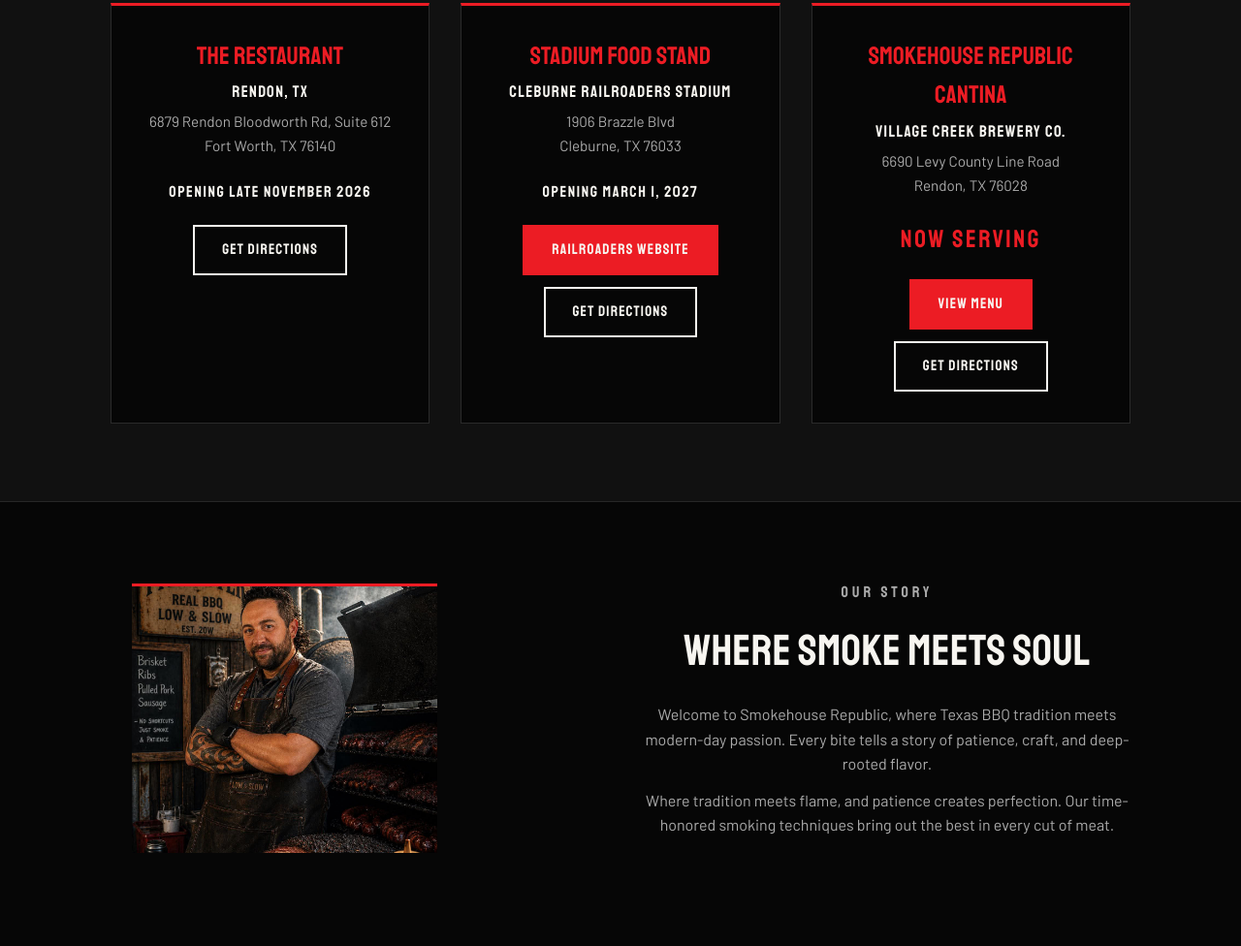
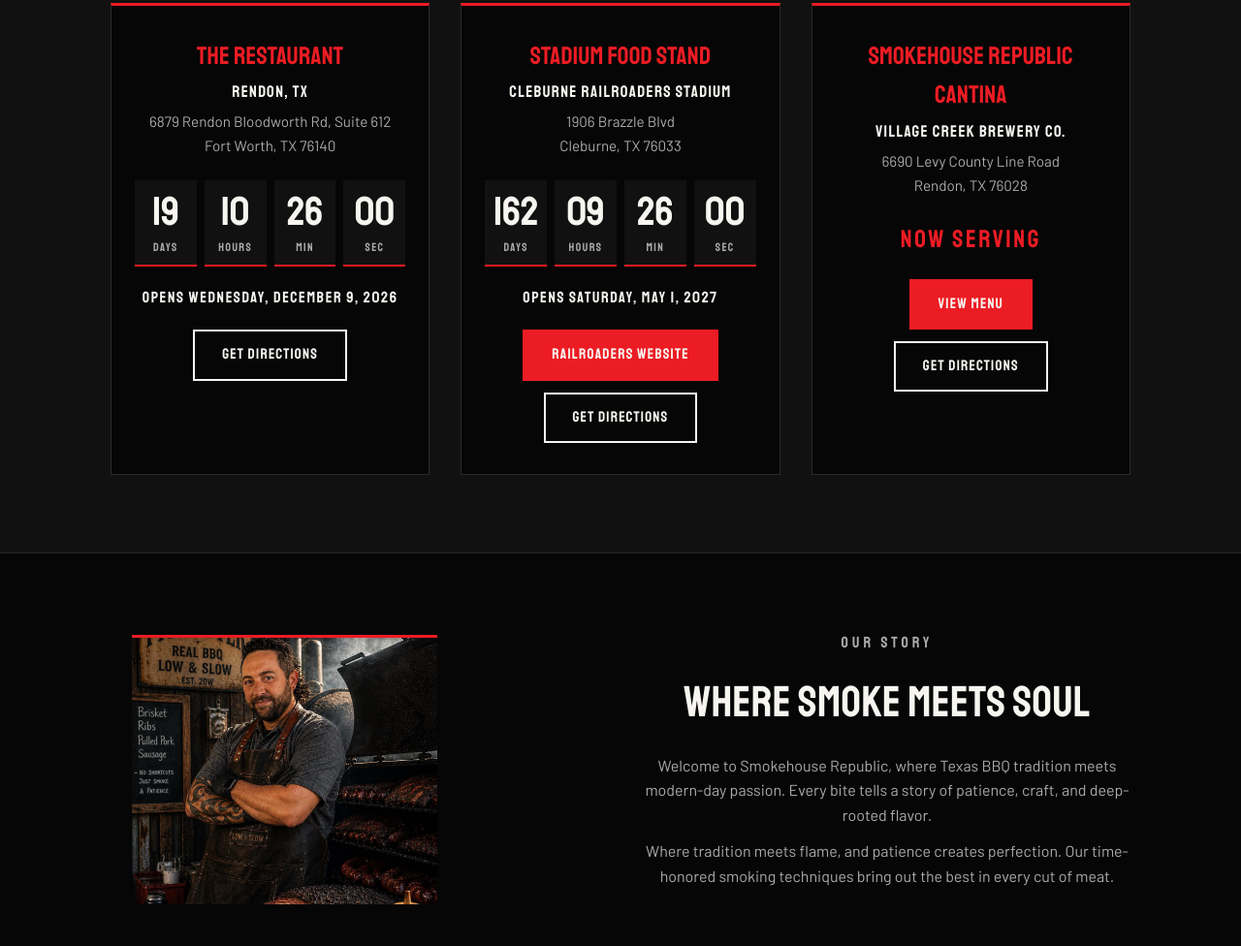
Before and after one commit to Irishman83/smokehouse-republic-site, a plain HTML site: page index.html in a window 1280 px wide. Shown: the part 2281-3257 px from the top of the page at 97% size. Drawn offline with Linux system fonts and the light colour scheme.

Commit message:
Deploy: opening countdowns for the Restaurant and Stadium
Co-Authored-By: Claude Opus 5.5 <noreply@anthropic.com>

```diff
--- a/index.html
+++ b/index.html
@@ -91,7 +91,7 @@
           <div class="count-unit"><span class="count-num" data-unit="minutes">00</span><span class="count-label">Min</span></div>
           <div class="count-unit"><span class="count-num" data-unit="seconds">00</span><span class="count-label">Sec</span></div>
         </div>
-        <p class="soon-status">Opening Late November 2026</p>
+        <p class="soon-status">Opening December 9, 2026</p>
         <div class="soon-actions">
           <a href="https://www.google.com/maps/search/?api=1&query=6879+Rendon+Bloodworth+Rd+Suite+612%2C+Fort+Worth%2C+TX+76140" target="_blank" rel="noopener" class="btn btn-outline">Get Directions</a>
         </div>
@@ -106,7 +106,7 @@
           <div class="count-unit"><span class="count-num" data-unit="minutes">00</span><span class="count-label">Min</span></div>
           <div class="count-unit"><span class="count-num" data-unit="seconds">00</span><span class="count-label">Sec</span></div>
         </div>
-        <p class="soon-status">Opening March 1, 2027</p>
+        <p class="soon-status">Opening May 1, 2027</p>
         <div class="soon-actions">
           <a href="https://railroaderbaseball.com/" target="_blank" rel="noopener" class="btn btn-primary">Railroaders Website</a>
           <a href="https://www.google.com/maps/search/?api=1&query=Cleburne+Railroaders+Stadium%2C+1906+Brazzle+Blvd%2C+Cleburne%2C+TX+76033" target="_blank" rel="noopener" class="btn btn-outline">Get Directions</a>
--- a/js/script.js
+++ b/js/script.js
@@ -1,8 +1,9 @@
 // Opening dates for the "Coming Soon" countdowns, in Central time: 'YYYY-MM-DD HH:MM' (24-hour).
+// Use 00:00 when only the day is known; the card then shows the date without a time.
 // Leave a location as null until its date is confirmed; its card then shows the estimate written in index.html.
 const OPENINGS = {
-  restaurant: null,
-  stadium: null
+  restaurant: '2026-12-09 00:00',
+  stadium: '2027-05-01 00:00'
 };
 
 // Social pages for the icon buttons: paste each full page URL. Leave null to hide that icon.
@@ -70,9 +71,11 @@ const startCountdowns = () => {
     const status = card.querySelector('.soon-status');
     const unit = (name) => clock.querySelector(`[data-unit="${name}"]`);
     const pad = (n) => String(n).padStart(2, '0');
-    const opensAt = new Intl.DateTimeFormat('en-US', {
-      timeZone: CENTRAL, weekday: 'long', month: 'long', day: 'numeric', hour: 'numeric', minute: '2-digit'
-    }).format(target);
+    const dayOnly = real && stamp.endsWith(' 00:00');
+    const opensAt = new Intl.DateTimeFormat('en-US', dayOnly
+      ? { timeZone: CENTRAL, weekday: 'long', month: 'long', day: 'numeric', year: 'numeric' }
+      : { timeZone: CENTRAL, weekday: 'long', month: 'long', day: 'numeric', hour: 'numeric', minute: '2-digit' }
+    ).format(target);
 
     let timer;
     const tick = () => {
@@ -91,7 +94,7 @@ const startCountdowns = () => {
     };
 
     clock.hidden = false;
-    status.textContent = `Opens ${opensAt} CT${real ? '' : ' (sample date)'}`;
+    status.textContent = dayOnly ? `Opens ${opensAt}` : `Opens ${opensAt} CT${real ? '' : ' (sample date)'}`;
     tick();
     timer = setInterval(tick, 1000);
   });
```
Also changed, not shown: menus.html (+3 -3 lines).
